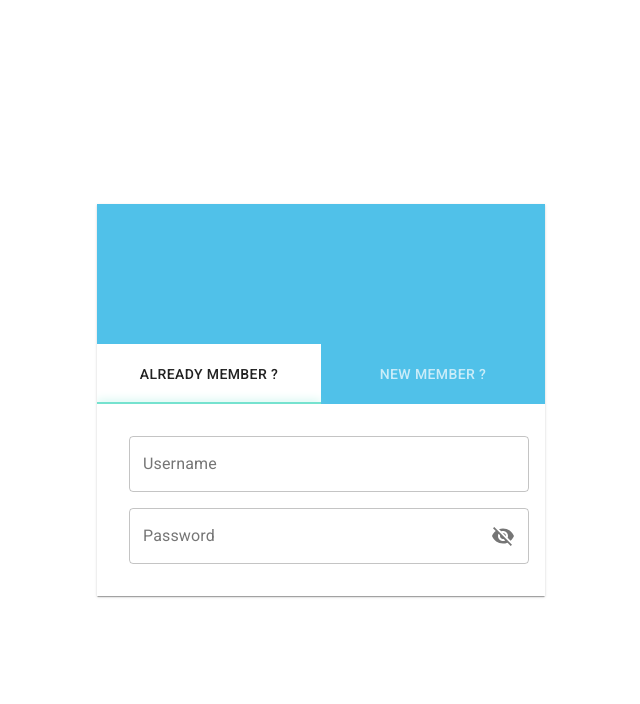
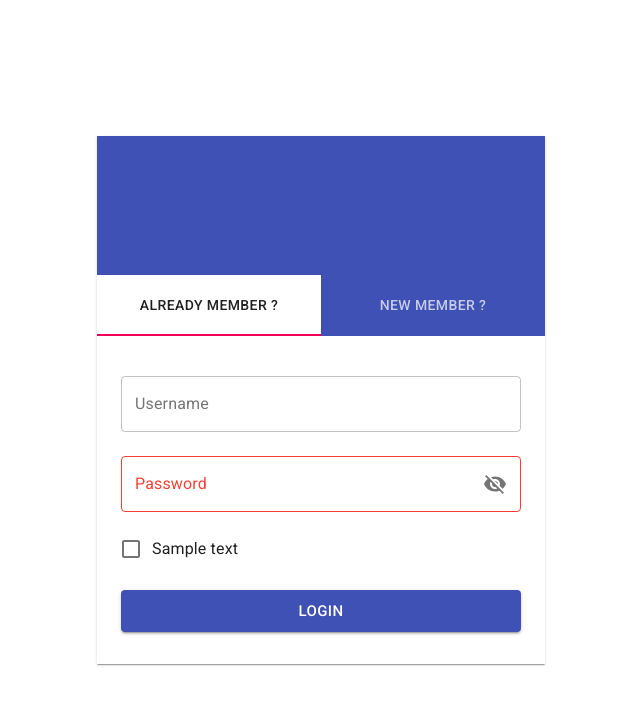
Before and after one commit to hellodoli/iz-task-manager, a React (Create React App) app: page / in a window 1280 px wide. Shown: the top 704 px of the page, without its empty margins (319-959 px from the left). Built offline with nearby package versions, Linux system fonts and the light colour scheme.

Commit message:
update Form SignIn View

```diff
--- a/public/index.html
+++ b/public/index.html
@@ -24,7 +24,7 @@
       work correctly both with client-side routing and a non-root public URL.
       Learn how to configure a non-root public URL by running `npm run build`.
     -->
-  <title>React App</title>
+  <title></title>
 </head>
 
 <body>
--- a/src/App.js
+++ b/src/App.js
@@ -1,14 +1,15 @@
-import React from "react";
+import React from 'react';
 
+import { ThemeProvider } from '@material-ui/core/styles';
 import Container from '@material-ui/core/Container';
-// components
-import FormSome from "./components/FormLoginAndSignUp";
+// Components
+import FormLoginAndSignUp from './components/FormLoginAndSignUp';
 
 function App() {
   return (
     <div className="App">
       <Container maxWidth="lg">
-        <FormSome />
+        <FormLoginAndSignUp />
       </Container>
     </div>
   );
--- a/src/apis/user.js
+++ b/src/apis/user.js
@@ -1,9 +1,9 @@
-import api from "./index";
+import api from './index';
 
 class User {
   async signUp(user) {
     try {
-      const response = await api.post("/users", user);
+      const response = await api.post('/users', user);
       return response.data;
     } catch (error) {
       console.log(error);
--- a/src/components/FormLoginAndSignUp/FormSignIn.js
+++ b/src/components/FormLoginAndSignUp/FormSignIn.js
@@ -1,20 +1,27 @@
-import React, { useState } from "react";
-import clsx from "clsx";
-import { Visibility, VisibilityOff } from "@material-ui/icons";
+import React, { useState } from 'react';
+
+import User from '../../apis/user';
+import { setCookies } from '../../utils/cookies';
+
+import { Visibility, VisibilityOff } from '@material-ui/icons';
 import {
   FormControl,
   InputLabel,
   OutlinedInput,
   InputAdornment,
-  IconButton
-} from "@material-ui/core";
-import { muiUseStyles } from "./styled";
+  IconButton,
+  Button,
+  FormControlLabel,
+  FormHelperText,
+  Checkbox
+} from '@material-ui/core';
 
 function FormSignIn() {
-  const classes = muiUseStyles();
+  const [user] = useState(new User());
   const [values, setValues] = useState({
-    username: "",
-    password: "",
+    checked: false,
+    username: '',
+    password: '',
     isShowPassword: false
   });
 
@@ -25,6 +32,13 @@ function FormSignIn() {
     });
   };
 
+  const handleCheck = props => event => {
+    setValues({
+      ...values,
+      [props]: event.target.checked
+    });
+  };
+
   const handleClickShowpassword = () => {
     setValues({
       ...values,
@@ -32,37 +46,45 @@ function FormSignIn() {
     });
   };
 
+  async function clickSignIn(event) {
+    event.preventDefault();
+    const userData = {
+      name: 'Tom',
+      email: 'demo03@gmail.com',
+      password: '123456789',
+      age: 24
+    };
+    const userSignUp = await user.signUp(userData);
+    if (userSignUp) {
+      console.log(userSignUp);
+    }
+  }
+
   return (
     <div>
-      <form noValidate autoComplete="off">
-        <FormControl
-          fullWidth
-          variant="outlined"
-          className={clsx(classes.margin)}
-        >
+      <form autoComplete="off" onSubmit={clickSignIn}>
+        <FormControl fullWidth variant="outlined" margin="normal">
           <InputLabel htmlFor="outlined-adornment-username-signin">
             Username
           </InputLabel>
           <OutlinedInput
             id="outlined-adornment-username-signin"
+            required={true}
             value={values.username}
-            onChange={handleChange("username")}
+            onChange={handleChange('username')}
             labelWidth={70}
           ></OutlinedInput>
         </FormControl>
-        <FormControl
-          fullWidth
-          variant="outlined"
-          className={clsx(classes.margin)}
-        >
+        <FormControl fullWidth variant="outlined" margin="normal" error>
           <InputLabel htmlFor="outlined-adornment-password-signin">
             Password
           </InputLabel>
           <OutlinedInput
             id="outlined-adornment-password-signin"
+            required={true}
             value={values.password}
-            type={values.isShowPassword ? "text" : "password"}
-            onChange={handleChange("password")}
+            type={values.isShowPassword ? 'text' : 'password'}
+            onChange={handleChange('password')}
             labelWidth={70}
             endAdornment={
               <InputAdornment position="end">
@@ -76,7 +98,34 @@ function FormSignIn() {
               </InputAdornment>
             }
           ></OutlinedInput>
-          <div>{values.password}</div>
+
+          {/*<FormHelperText id="component-error-text">Error</FormHelperText>*/}
+        </FormControl>
+        {/* Remember Login */}
+        <FormControl fullWidth margin="dense">
+          <FormControlLabel
+            control={
+              <Checkbox
+                color="primary"
+                checked={values.checked}
+                value="checked"
+                onChange={handleCheck('checked')}
+              />
+            }
+            label="Sample text"
+          />
+        </FormControl>
+        {/* Buttons Group */}
+        <FormControl fullWidth margin="normal">
+          <Button
+            type="submit"
+            variant="contained"
+            color="primary"
+            size="large"
+            onClick={clickSignIn}
+          >
+            Login
+          </Button>
         </FormControl>
       </form>
     </div>
--- a/src/components/FormLoginAndSignUp/Tab.js
+++ b/src/components/FormLoginAndSignUp/FormTabHeader.js
@@ -1,28 +1,26 @@
-import React from "react";
-import PropTypes from "prop-types";
-import { Tabs, Tab, ThemeProvider, createMuiTheme } from "@material-ui/core";
-import { muiTabs, muiTab } from "./styled";
+import React from 'react';
 
-function TabForm(props) {
+import clsx from 'clsx';
+
+import PropTypes from 'prop-types';
+
+import { Tabs, Tab } from '@material-ui/core';
+import { muiTab, muiForm } from './styled';
+
+function FormTabHeader(props) {
+  const classes = muiForm(); // use style from makeStyles
   const { value, handleChange, ...other } = props;
 
   const a11yProps = index => ({
     id: `form-tab-${index}`,
-    "aria-controls": `form-tabpanel-${index}`
-  });
-
-  const customTheme = createMuiTheme({
-    palette: {
-      myColor: "red"
-    }
+    'aria-controls': `form-tabpanel-${index}`
   });
 
   return (
-    <ThemeProvider theme={customTheme}>
+    <div className={clsx(classes.wrapperHeader)}>
       <Tabs
         value={value}
         onChange={handleChange}
-        classes={muiTabs()}
         variant="fullWidth"
         aria-label="form-tabs-header"
         {...other}
@@ -30,13 +28,13 @@ function TabForm(props) {
         <Tab label="ALREADY MEMBER ?" classes={muiTab()} {...a11yProps(0)} />
         <Tab label="NEW MEMBER ?" classes={muiTab()} {...a11yProps(1)} />
       </Tabs>
-    </ThemeProvider>
+    </div>
   );
 }
 
-TabForm.propTypes = {
+FormTabHeader.propTypes = {
   value: PropTypes.any.isRequired,
   handleChange: PropTypes.func.isRequired
 };
 
-export default TabForm;
+export default FormTabHeader;
--- a/src/components/FormLoginAndSignUp/index.js
+++ b/src/components/FormLoginAndSignUp/index.js
@@ -1,62 +1,25 @@
-import React, { useState } from "react";
-import User from "../../apis/user";
+import React, { useState } from 'react';
 
-import { Paper } from "@material-ui/core";
-import {
-  FormWrapperFixedCenter,
-  FormWrapper,
-  FormWrapperHeader,
-  muiUseStyles
-} from "./styled";
+import { Paper } from '@material-ui/core';
+import { muiForm } from './styled';
 
 // Components
-import Tab from "./Tab";
-import TabPanel from "./TabPanel";
-import FormSignIn from "./FormSignIn";
+import FormTabHeader from './FormTabHeader';
+import TabPanel from './TabPanel';
+import FormSignIn from './FormSignIn';
 
-// unique key
-const usernameInput = "username";
-const passwordInput = "password";
-
-function FormLoginAndSignUp() {
-  const [user] = useState(new User());
-  const [input, setInput] = useState({
-    [usernameInput]: "",
-    [passwordInput]: ""
-  });
+function FormLoginAndSignUp(props) {
+  const classes = muiForm();
   const [value, setValue] = useState(0);
 
   // handle value Tab, TabPanel
   const handleChangeTabValue = (event, value) => setValue(value);
 
-  function changeInput(e, type) {
-    setInput({
-      ...input,
-      [type]: e.target.value
-    });
-  }
-
-  async function signUpUser() {
-    const userData = {
-      name: "Tom",
-      email: "demo03@gmail.com",
-      password: "123456789",
-      age: 24
-    };
-    const userSignUp = await user.signUp(userData);
-    if (userSignUp) {
-      console.log(userSignUp);
-    }
-  }
-
   return (
-    <FormWrapperFixedCenter>
-      <FormWrapper>
-        <Paper square>
+    <div className={classes.wrapperFixed}>
+      <Paper square className={classes.wrapperContainer}>
         {/* Form tab */}
-          <FormWrapperHeader>
-            <Tab value={value} handleChange={handleChangeTabValue} />
-          </FormWrapperHeader>
+        <FormTabHeader value={value} handleChange={handleChangeTabValue} />
         {/* Form tab panel */}
         <div>
           <TabPanel value={value} index={0}>
@@ -67,8 +30,7 @@ function FormLoginAndSignUp() {
           </TabPanel>
         </div>
       </Paper>
-      </FormWrapper>
-    </FormWrapperFixedCenter>
+    </div>
   );
 }
 
--- a/src/components/FormLoginAndSignUp/styled/index.js
+++ b/src/components/FormLoginAndSignUp/styled/index.js
@@ -1,60 +1,55 @@
-import styled from "styled-components";
-import { makeStyles } from "@material-ui/core/styles";
+import { makeStyles } from '@material-ui/core/styles';
 
-export const FormWrapperFixedCenter = styled.div`
-  display: flex;
-  justify-content: center;
-  align-items: center;
-  position: fixed;
-  top: 0;
-  left: 0;
-  width: 100%;
-  height: 100%;
-  overflow: hidden;
-`;
-
-export const FormWrapper = styled.div`
-  position: relative;
-  width: 35%;
-  min-width: 275px;
-`;
-
-export const FormWrapperHeader = styled.div`
-  height: 200px;
-  display: flex;
-  flex-direction: column;
-  justify-content: flex-end;
-  background-color: #50c1e9;
-`;
-
-// Material css
 export const muiTabs = makeStyles(theme => {
   window.theme = theme;
-  console.log("theme: ", theme);
+  console.log('theme: ', theme);
   return {
     indicator: {
-      backgroundColor: "#75e2cf",
-      boxShadow: "0 0 10px #75e2cf"
+      backgroundColor: '#75e2cf',
+      boxShadow: '0 0 10px #75e2cf'
     }
   };
 });
 
 export const muiTab = makeStyles(theme => ({
   root: {
-    padding: "18px 36px",
-    background: "transparent",
+    padding: '18px 36px',
+    background: 'transparent',
     color: theme.palette.common.white
   },
   selected: {
     background: theme.palette.common.white,
-    color: "inherit"
+    color: 'inherit'
   }
   /*textColorInherit: {
     opacity: "1"
   }*/
 }));
 
-export const muiUseStyles = makeStyles(theme => ({
+export const muiForm = makeStyles(theme => ({
+  wrapperFixed: {
+    display: 'flex',
+    justifyContent: 'center',
+    alignItems: 'center',
+    position: 'fixed',
+    top: 0,
+    left: 0,
+    width: '100%',
+    height: '100%',
+    overflow: 'hidden'
+  },
+  wrapperContainer: {
+    position: 'relative',
+    width: '35%',
+    minWidth: '275px'
+  },
+  wrapperHeader: {
+    height: '200px',
+    display: 'flex',
+    flexDirection: 'column',
+    justifyContent: 'flex-end',
+    backgroundColor: theme.palette.primary.main
+  },
   margin: {
     margin: theme.spacing(1)
   }
--- /dev/null
+++ b/src/utils/cookies.js
@@ -0,0 +1,7 @@
+export function setCookies(cname, cvalue, exdays) {
+  const d = new Date();
+  d.setTime(d.getTime() + exdays * 24 * 60 * 60);
+  const expires = 'expires=' + d.toUTCString();
+  document.cookie = cname + '=' + cvalue + ';' + expires + ';path=/';
+  console.log(document.cookie);
+}
```
Also changed, not shown: src/components/FormLoginAndSignUp/TabPanel.js (+4 -4 lines), 1 other file (tests, documents, lock files or other folders). Lines whose indentation alone changed are shown as unchanged.
